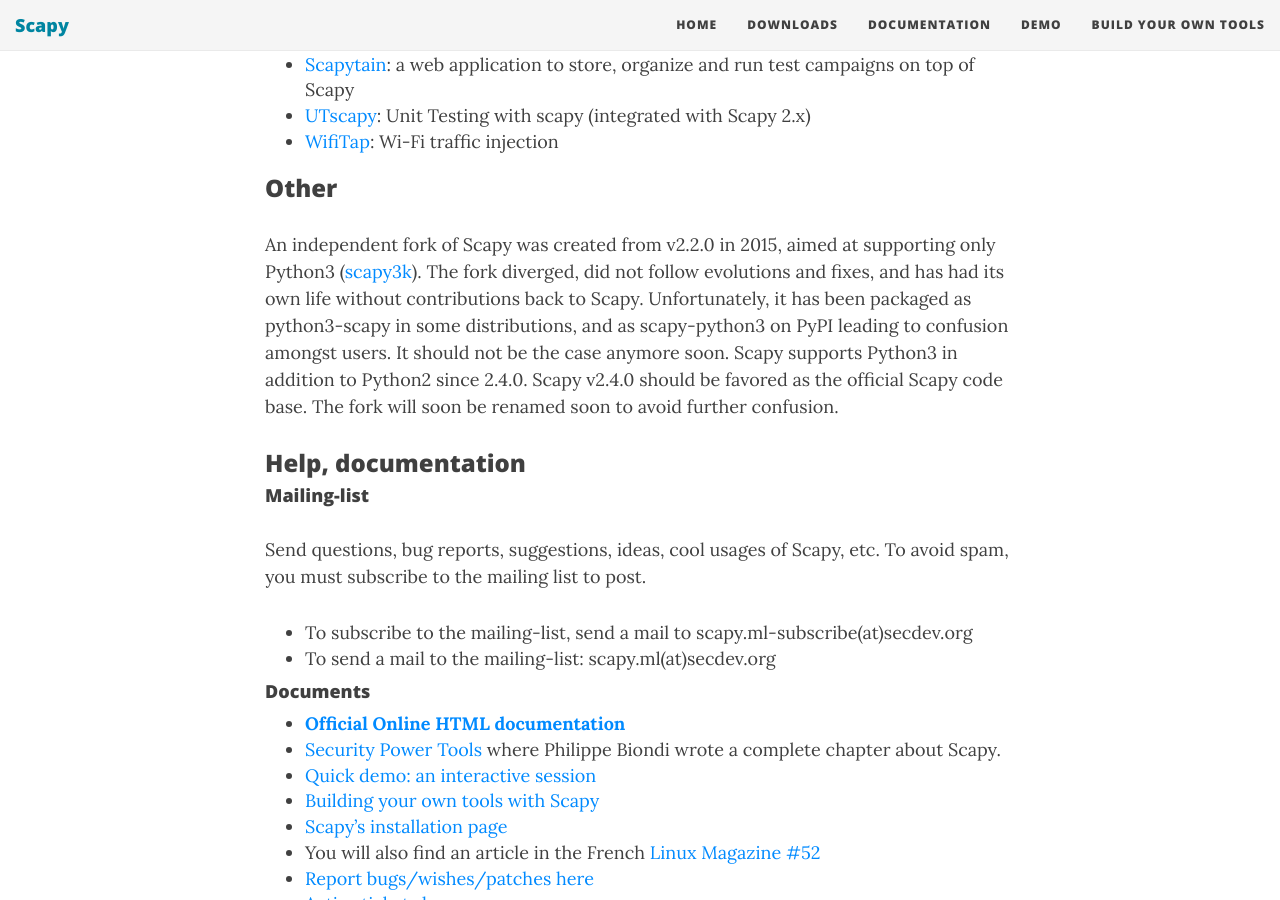
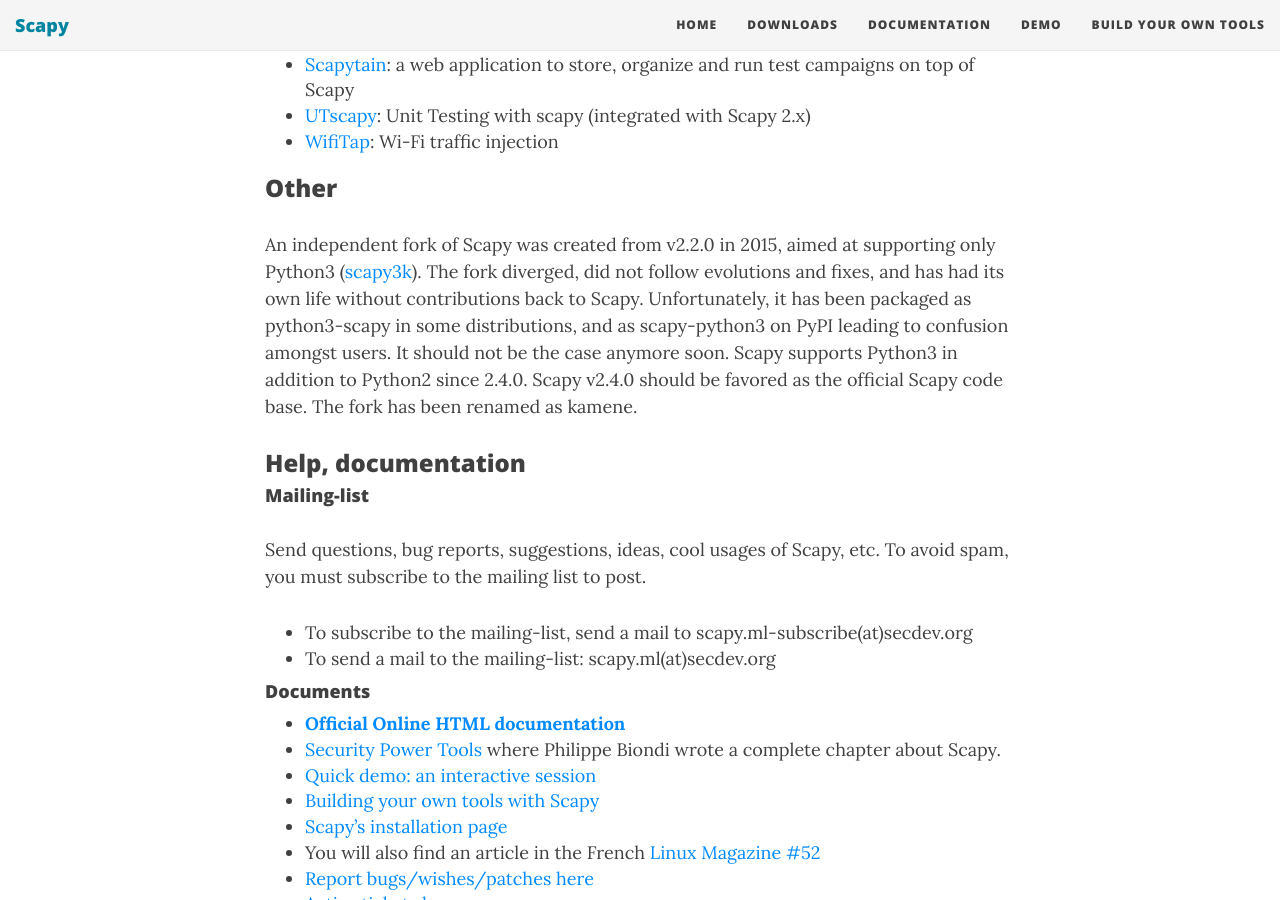
Before and after one commit to secdev/secdev.github.io, a Jekyll site: the page built from index.md, in a window 1280 px wide and 900 px high, scrolled down 2151 px. Built offline with Jekyll 4.4.1, drawn with Linux system fonts in a browser that asks for light colours; nearby versions of some CDN libraries.

Commit message:
update scapy3k with new name

```diff
--- a/index.md
+++ b/index.md
@@ -78,7 +78,7 @@
 on PyPI leading to confusion amongst users. It should not be the case
 anymore soon.  Scapy supports Python3 in addition to Python2 since
 2.4.0. Scapy v2.4.0 should be favored as the official Scapy code
-base. The fork will soon be renamed soon to avoid further confusion.
+base. The fork has been renamed as kamene.
 
 ### Help, documentation
 
```
